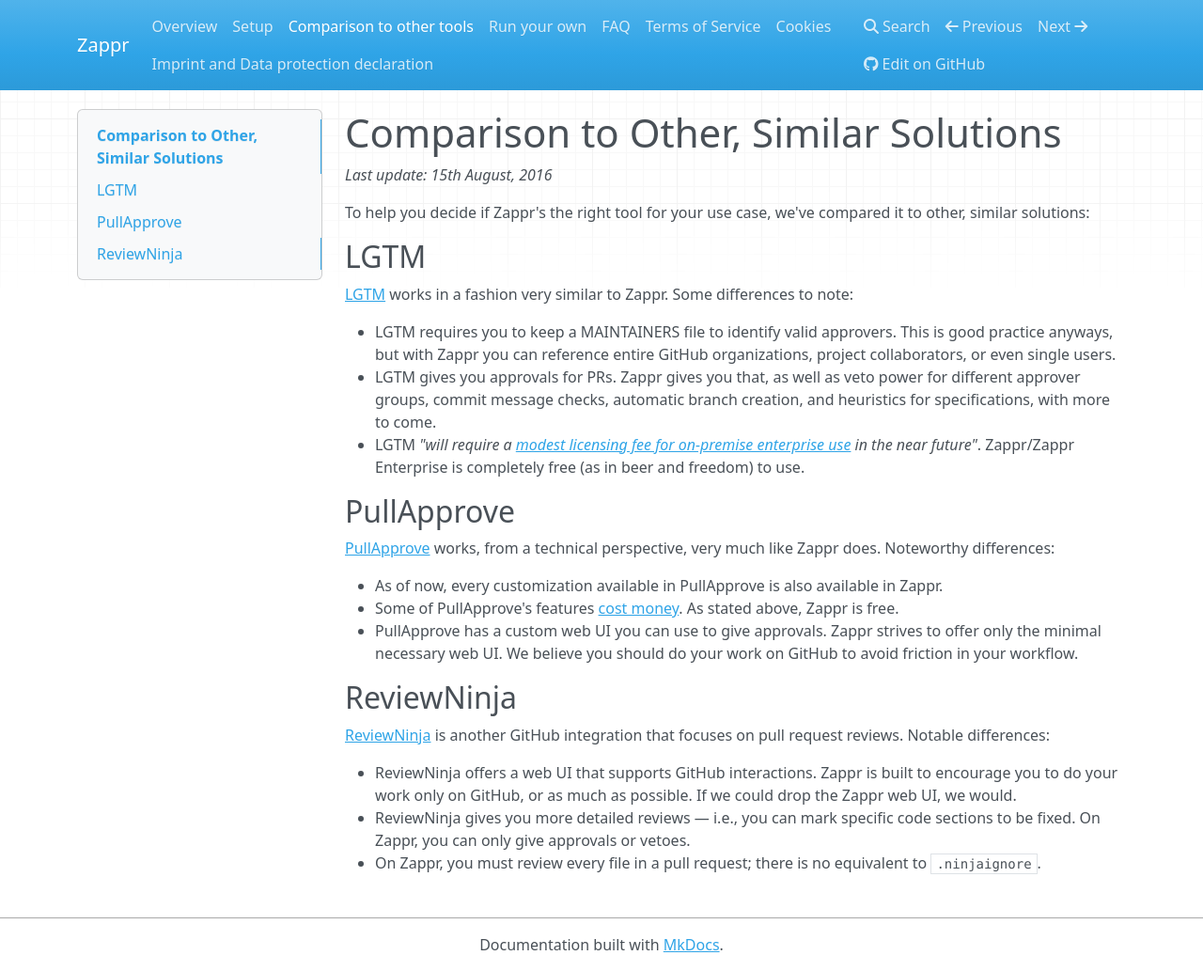
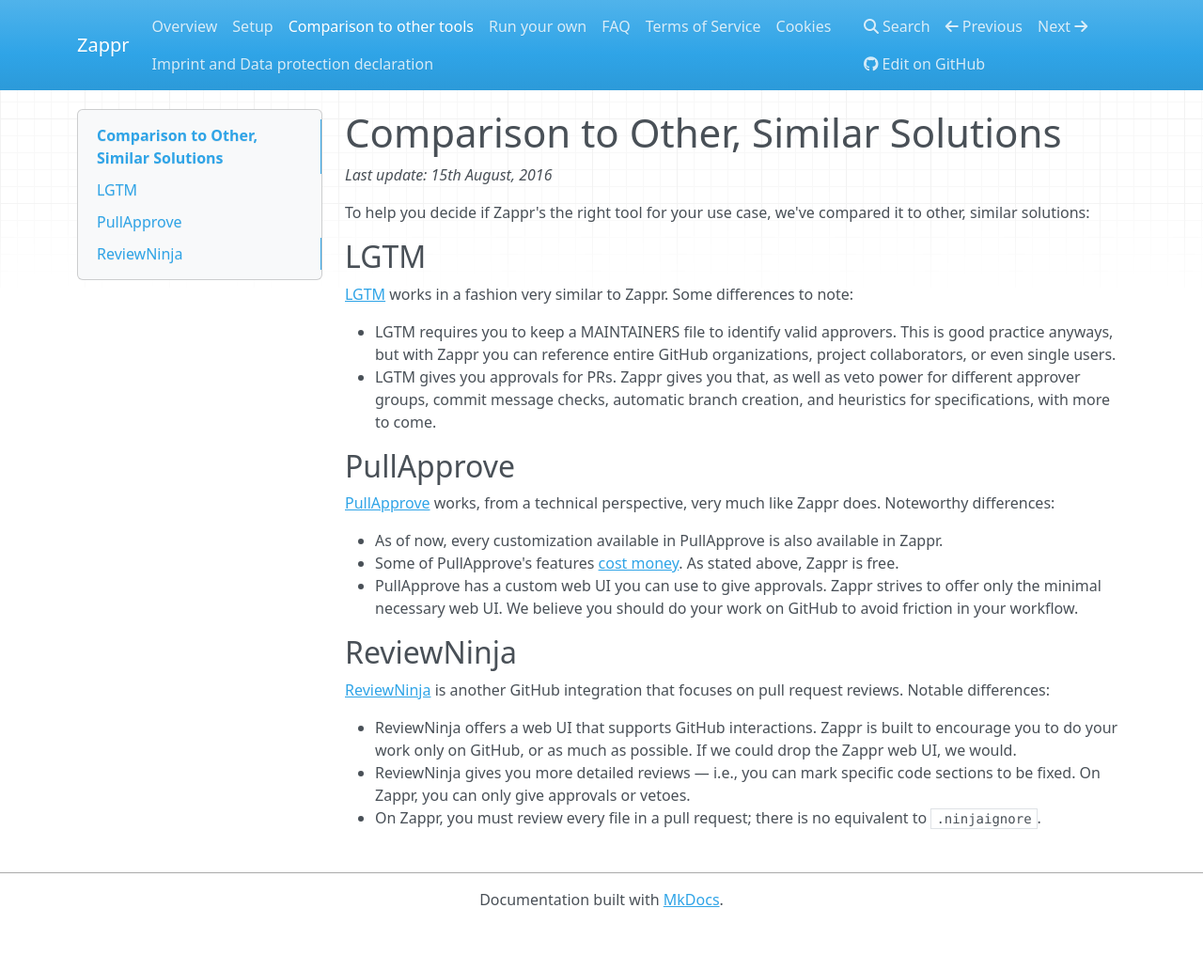
Before and after one commit to zalando/zappr, an MkDocs documentation site: the page built from docs/competitors.md, in a window 1280 px wide and 1033 px high. Shown: the whole window at 94% size. Built offline with MkDocs 1.6.1, drawn with Linux system fonts in a browser that asks for light colours; nearby versions of some CDN libraries; old or Windows-style settings are respelled for this version of MkDocs.

Commit message:
Update competitors.md
LGTM has been open sourced under Apache 2.0 - no licensing fee (source: https://github.com/lgtmco/lgtm-docs/issues/7)

```diff
--- a/docs/competitors.md
+++ b/docs/competitors.md
@@ -10,7 +10,6 @@ To help you decide if Zappr's the right tool for your use case, we've compared i
 
 * LGTM requires you to keep a MAINTAINERS file to identify valid approvers. This is good practice anyways, but with Zappr you can reference entire GitHub organizations, project collaborators, or even single users.
 * LGTM gives you approvals for PRs. Zappr gives you that, as well as veto power for different approver groups, commit message checks, automatic branch creation, and heuristics for specifications, with more to come.
-* LGTM *"will require a [modest licensing fee for on-premise enterprise use](https://lgtm.co/docs/install/) in the near future"*. Zappr/Zappr Enterprise is completely free (as in beer and freedom) to use.
 
 ## PullApprove
 
```
